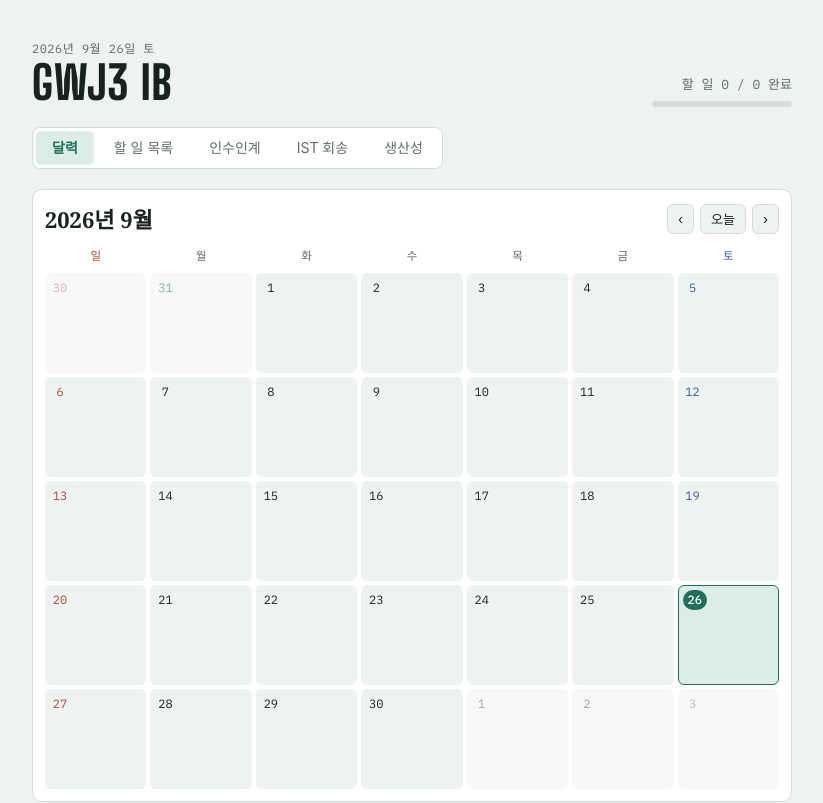
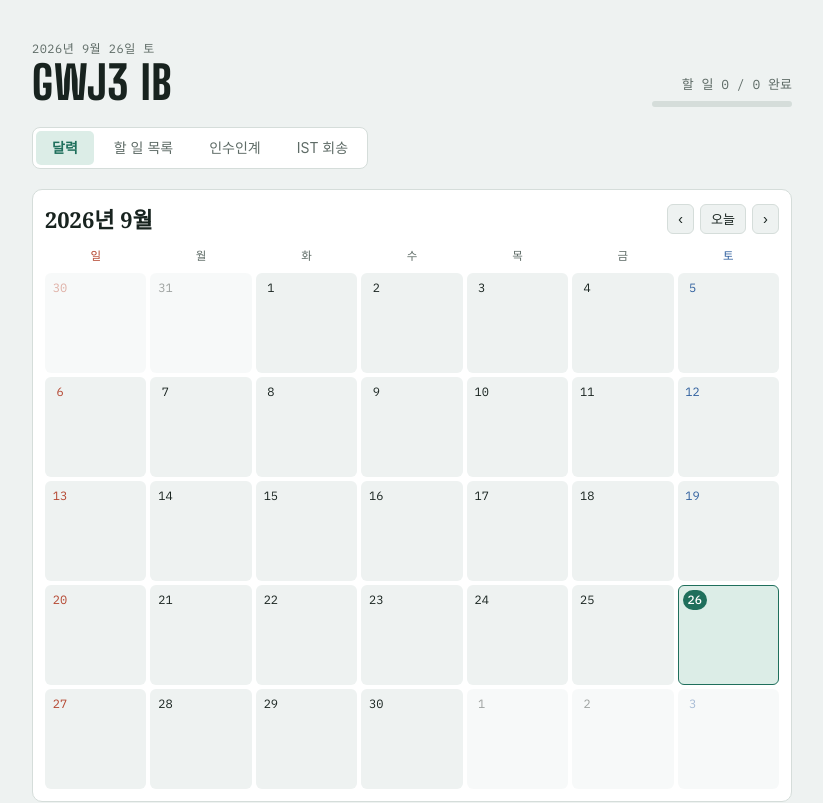
Before and after one commit to dbswnqhd12/shared-todo, a website: page index.html in a window 1280 px wide. Shown: the top 803 px of the page, without its empty margins (228-1051 px from the left). Drawn offline with Linux system fonts and the light colour scheme; no server answers; a web font is replaced by a local one.

Commit message:
생산성 탭 잠시 숨기기

```diff
--- a/index.html
+++ b/index.html
@@ -553,7 +553,7 @@ ul.todos li.empty{display:block;padding:28px 16px;text-align:center;color:var(--
     <button type="button" data-v="list" aria-pressed="false">할 일 목록</button>
     <button type="button" data-v="ho" aria-pressed="false">인수인계</button>
     <button type="button" data-v="ret" aria-pressed="false">IST 회송</button>
-    <button type="button" data-v="prod" aria-pressed="false">생산성</button>
+    <button type="button" data-v="prod" aria-pressed="false" hidden>생산성</button><!-- 생산성 탭: 다듬는 중이라 잠시 숨김 (hidden 지우면 다시 보여요) -->
   </div>
 
   <section class="ho" id="ho" hidden aria-label="시프트 교대 인수인계"></section>
@@ -648,6 +648,7 @@ ul.todos li.empty{display:block;padding:28px 16px;text-align:center;color:var(--
   };
   let filter = store.get('todo-filter', 'all');
   let view = store.get('todo-view2', 'cal');
+  if (view === 'prod' && document.querySelector('.seg [data-v=prod]')?.hidden) view = 'cal';   // 숨긴 탭에 머물러 있지 않게
   let teamKey = store.get('team-key', '');
   let editKey = '', askEdit = false;
   let openShifts = new Set();
```
